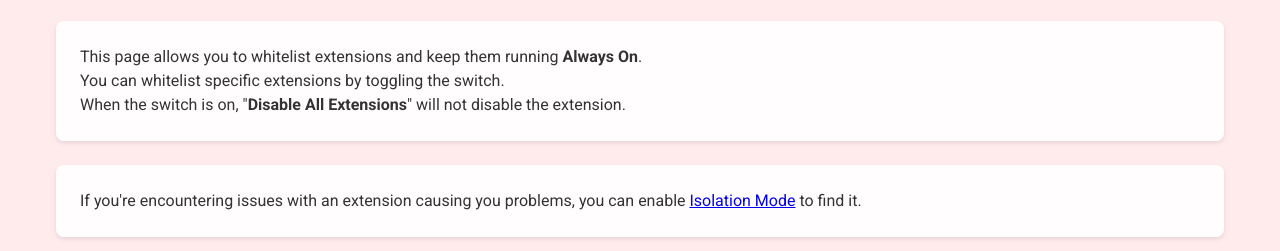
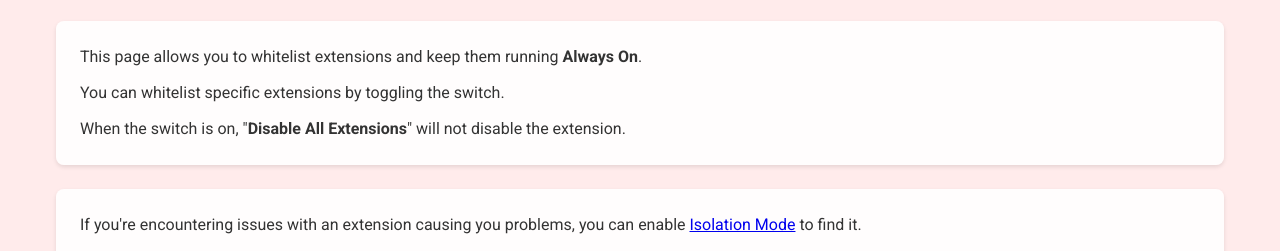
Before and after one commit to ItzBlinkzy/disable-all-extensions, a browser extension: page public/index.html in a window 1280 px wide. Shown: the part 83-334 px from the top of the page. Drawn offline with Linux system fonts and the light colour scheme.

Commit message:
v1.6 - minor styling change

```diff
--- a/public/index.css
+++ b/public/index.css
@@ -51,6 +51,12 @@ h1 {
   margin-bottom: 1.5rem;
   box-shadow: 0 2px 4px rgba(0, 0, 0, 0.1);
 }
+
+
+.info-card p + p {
+  margin-top: 0.75rem;
+}
+
 
 .extensions-section {
   margin-top: 2rem;
```
